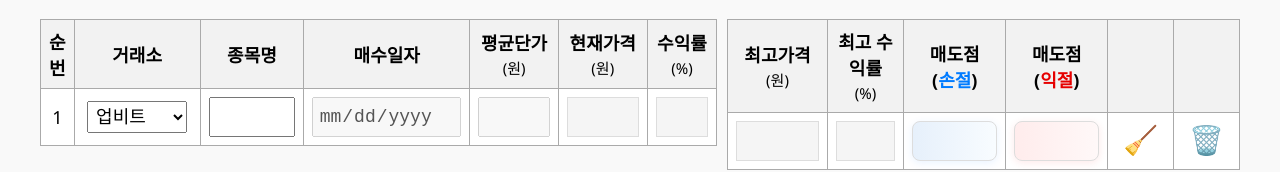
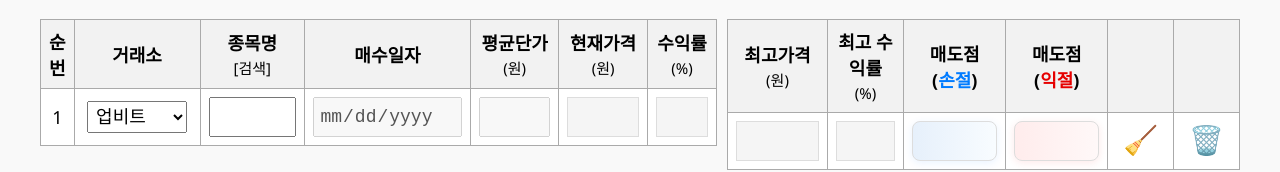
Before and after one commit to simsim222/Cryptocal, a plain HTML site: page index.html in a window 1280 px wide. Shown: the part 655-827 px from the top of the page. Drawn offline with Linux system fonts and the light colour scheme; no server answers.

Commit message:
Update index.html

```diff
--- a/index.html
+++ b/index.html
@@ -148,7 +148,7 @@ input {
     <tr>
       <th>순번</th>
       <th>거래소</th>
-      <th>종목명<br><span class="suffix">
+      <th>종목명<br><span class="suffix">[검색]</span></th>
       <th>매수일자</th>
       <th>평균단가<br><span class="suffix">(원)</span></th>
       <th>현재가격<br><span class="suffix">(원)</span></th>
```
